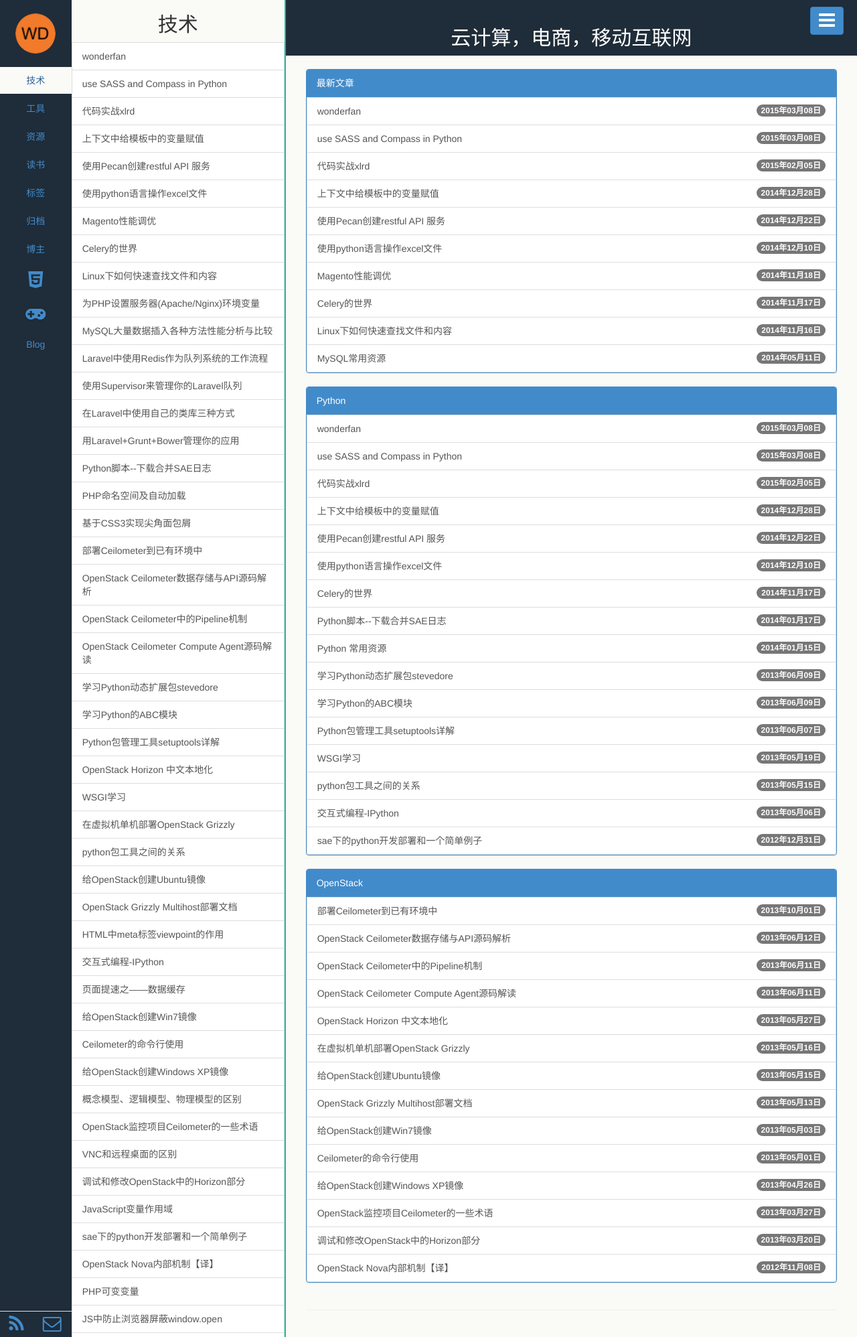
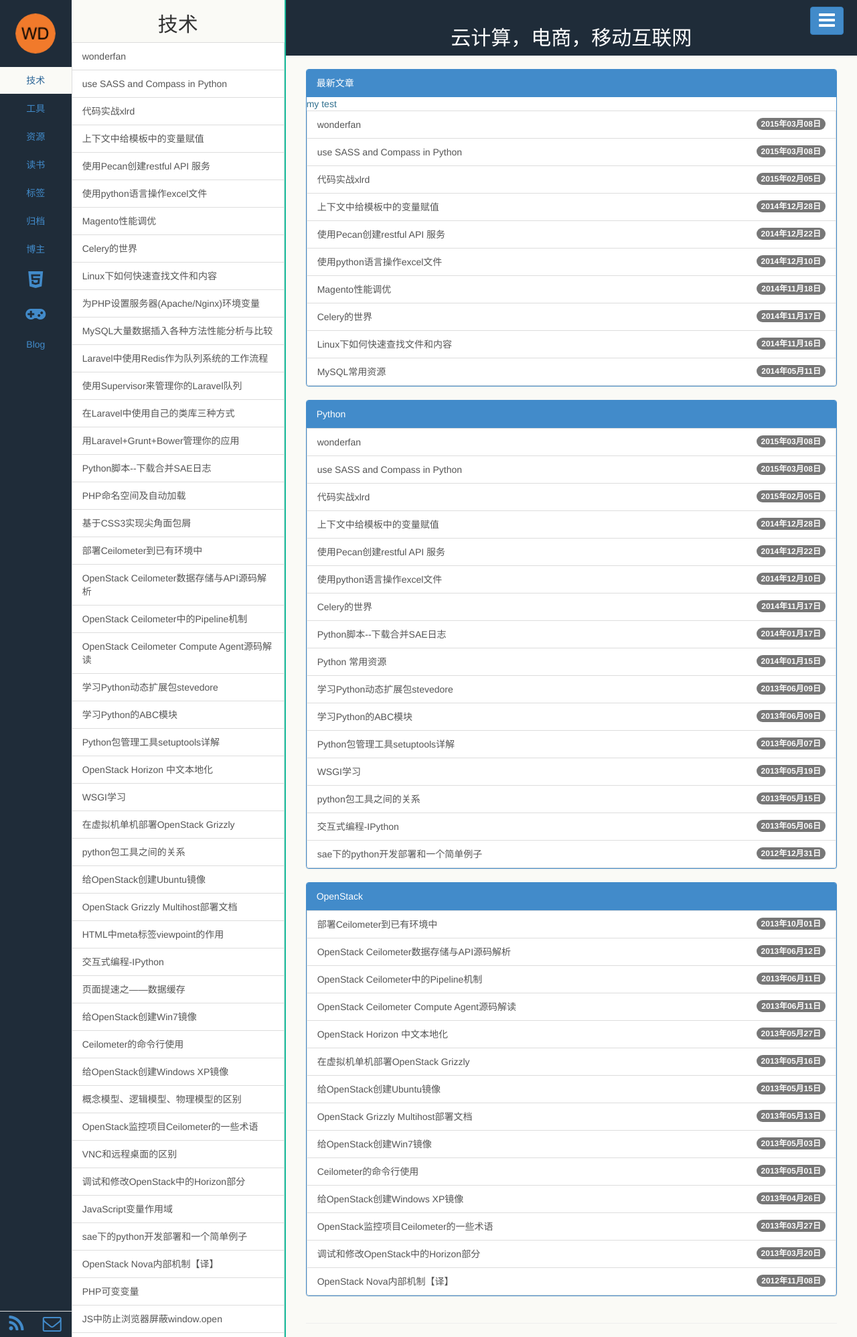
Before and after one commit to wonderfan/wonderfan.github.io, a Jekyll site: the page built from index.html, in a window 1280 px wide. Shown: the whole page at 67% size. Built offline with Jekyll 4.4.1, drawn with Linux system fonts in a browser that asks for light colours; the list of posts is cut into pages by our own code; comment, search, counter and statistics services are not loaded.

Commit message:
Update index.html

```diff
--- a/index.html
+++ b/index.html
@@ -8,6 +8,7 @@
   <div class="col-md-12">
     <div class="panel panel-primary">
       <div class="panel-heading">{{ site.locals.newest }}</div>
+      <span class="text-info">my test</span>
       {% for post in paginator.posts %}
         <a  href='{{ post.url }}' class="list-group-item pjaxlink clearfix">
           {{post.title}}
```
